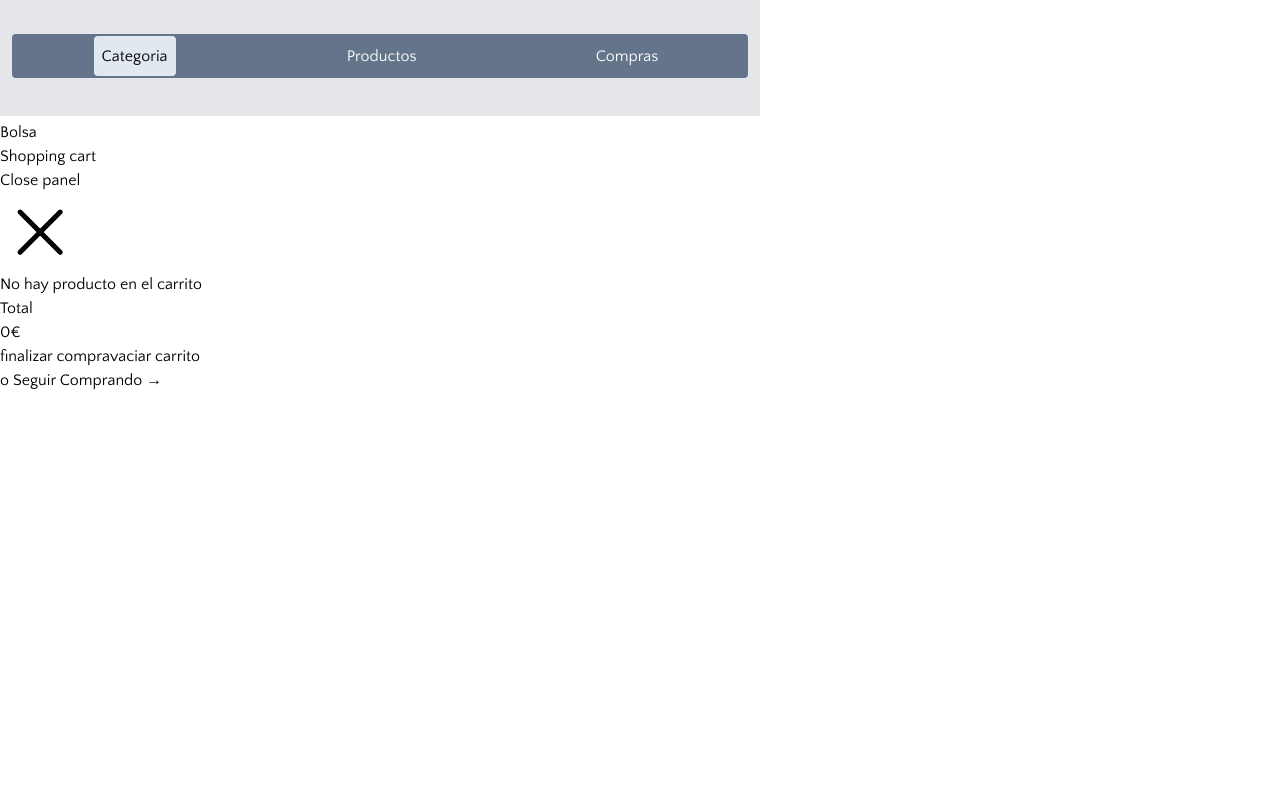
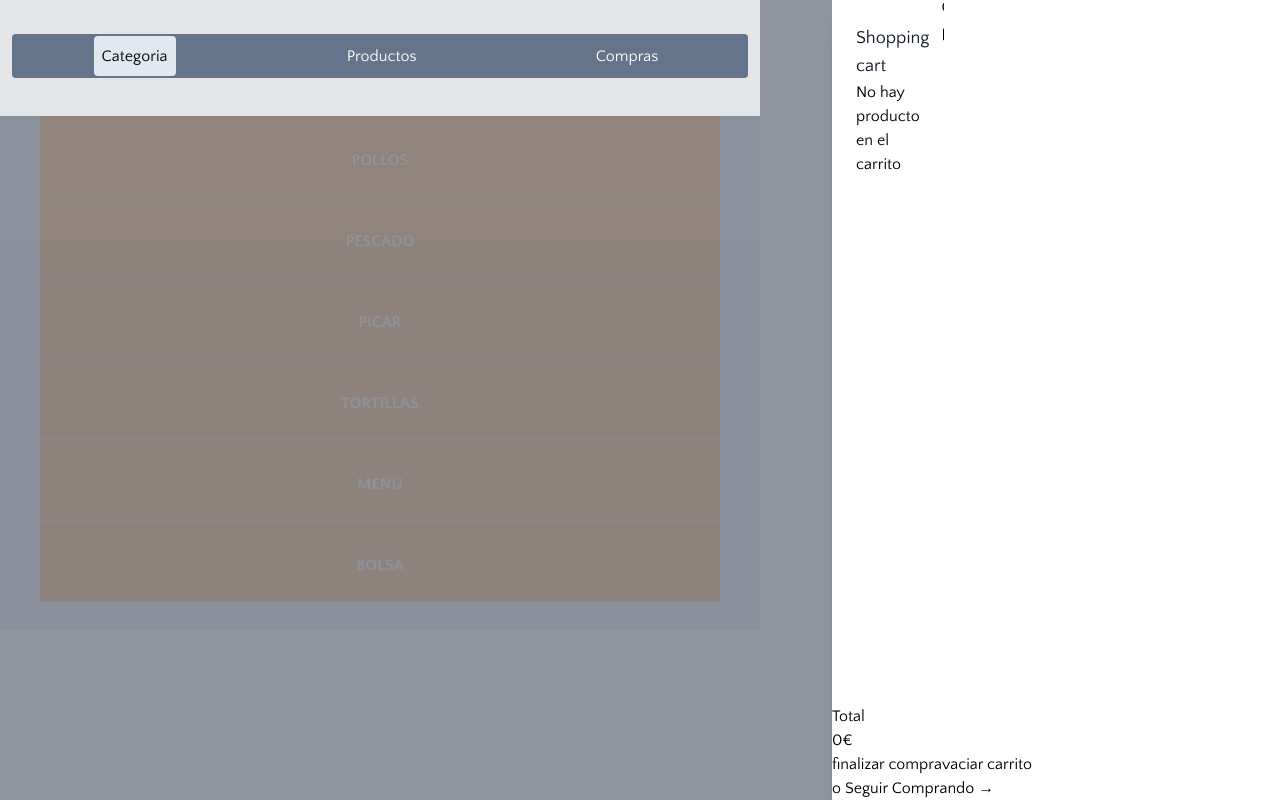
Before and after one commit to Zequy40/app-Factura, a Next.js app: page /category in a window 1280 px wide. Both pictures are taken after a click on the button "Compras". Built offline with nearby package versions, Linux system fonts and the light colour scheme.

Commit message:
fix bug css

```diff
--- a/app/category/page.jsx
+++ b/app/category/page.jsx
@@ -1,5 +1,6 @@
 import { products } from '@/app/mocks/product.json';
 import Link from 'next/link';
+import Cat from './../styles/CategoryId.module.css'
 
 export default function Category() {
     // Crear un conjunto de categorías únicas utilizando el método Set
@@ -11,11 +12,11 @@ export default function Category() {
 
     return (
         <>
-            <div className="max-w-[760px] w-full bg-gray-200 py-7">
-                <div className="flex flex-col m-2 bg-orange-300" >
+            <div className={Cat.header}>
+                <div className={Cat.div} >
                     {categoriesArray.map(category => (
-                        <div key={category} >
-                            <Link href={`/category/${category}`} className="p-10 flex items-center justify-center text-white border-b border-gray-300 text-center font-semibold uppercase" >{category}</Link>
+                        <div className={Cat.contain} key={category} >
+                            <Link href={`/category/${category}`} className={Cat.a} >{category}</Link>
                         </div>
                     ))}
                 </div>
--- a/app/components/carts.jsx
+++ b/app/components/carts.jsx
@@ -6,6 +6,7 @@ import Link from 'next/link'
 import { useSelector, useDispatch } from 'react-redux';
 import { returnProduct, saveProduct, toggleCart } from '@/store/slice';
 import { useRouter } from 'next/navigation'
+import Cart from './../styles/Cart.module.css'
 
 
 export default function Example() {
@@ -50,12 +51,12 @@ export default function Example() {
                     leaveFrom="opacity-100"
                     leaveTo="opacity-0"
                 >
-                    <div className="fixed inset-0 bg-gray-500 bg-opacity-75 transition-opacity" />
+                    <div className={Cart.dialog} />
                 </Transition.Child>
 
-                <div className="fixed inset-0 overflow-hidden">
-                    <div className="absolute inset-0 overflow-hidden">
-                        <div className="pointer-events-none fixed inset-y-0 right-0 flex max-w-full pl-10">
+                <div className={Cart.div}>
+                    <div className={Cart.contain}>
+                        <div className={Cart.container}>
                             <Transition.Child
                                 as={Fragment}
                                 enter="transform transition ease-in-out duration-500 sm:duration-700"
@@ -65,12 +66,12 @@ export default function Example() {
                                 leaveFrom="translate-x-0"
                                 leaveTo="translate-x-full"
                             >
-                                <Dialog.Panel className="pointer-events-auto w-screen max-w-md">
-                                    <div className="flex h-full flex-col overflow-y-scroll bg-white shadow-xl">
-                                        <div className="flex-1 overflow-y-auto px-4 py-6 sm:px-6">
-                                            <div className="flex items-start justify-between">
-                                                <Dialog.Title className="text-lg font-medium text-gray-900">Shopping cart</Dialog.Title>
-                                                <div className="ml-3 flex h-7 items-center">
+                                <Dialog.Panel className={Cart.panel}>
+                                    <div className={Cart.panelDiv}>
+                                        <div className={Cart.div2}>
+                                            <div className={Cart.div3}>
+                                                <Dialog.Title className={Cart.title}>Shopping cart</Dialog.Title>
+                                                <div className={Cart.divTitle}>
                                                     <button
                                                         type="button"
                                                         className="relative -m-2 p-2 text-gray-400 hover:text-gray-500"
--- /dev/null
+++ b/app/styles/Cart.module.css
@@ -0,0 +1,135 @@
+.dialog{
+    position: fixed;
+    inset: 0px;
+    --tw-bg-opacity: 1;
+    background-color: rgb(107 114 128 / var(--tw-bg-opacity));
+    --tw-bg-opacity: 0.75;
+    transition-property: opacity;
+    transition-timing-function: cubic-bezier(0.4, 0, 0.2, 1);
+    transition-duration: 150ms;
+
+}
+
+.div{
+    position: fixed;
+    inset: 0px;
+    overflow: hidden;
+
+}
+.contain{
+    position: absolute;
+    inset: 0px;
+    overflow: hidden;
+
+}
+.container{
+    pointer-events: none;
+    position: fixed;
+    top: 0px;
+    bottom: 0px;
+    right: 0px;
+    display: flex;
+    max-width: 100%;
+    padding-left: 2.5rem/* 40px */;
+
+}
+
+.panel{
+    pointer-events: auto;
+    width: 100vw;
+    max-width: 28rem/* 448px */;
+}
+.panelDiv{
+   display: flex;
+   height: 100%;
+   flex-direction: column;
+   overflow-y: scroll;
+background: white;
+--tw-shadow: 0 20px 25px -5px rgb(0 0 0 / 0.1), 0 8px 10px -6px rgb(0 0 0 / 0.1);
+--tw-shadow-colored: 0 20px 25px -5px var(--tw-shadow-color), 0 8px 10px -6px var(--tw-shadow-color);
+box-shadow: var(--tw-ring-offset-shadow, 0 0 #0000), var(--tw-ring-shadow, 0 0 #0000), var(--tw-shadow);
+}
+
+
+.div2{
+    flex: 1 1 0%;
+    overflow-y: auto;
+    padding-left: 1rem/* 16px */;
+    padding-right: 1rem/* 16px */;
+    width: 25%;
+    padding-left: 0.5rem/* 8px */;
+    padding-right: 0.5rem/* 8px */;
+    padding-top: 1.5rem/* 24px */;
+    padding-bottom: 1.5rem/* 24px */;
+
+}
+.div3{
+    display: flex;
+    align-items: flex-start;
+    justify-content: space-between;
+}
+
+.title{
+    font-size: 1.125rem/* 18px */;
+    line-height: 1.75rem/* 28px */;
+    font-weight: 500;
+    --tw-text-opacity: 1;
+    color: rgb(17 24 39 / var(--tw-text-opacity));
+
+}
+
+.divTitle{
+    display: flex;
+    align-items: center;
+    margin-left: 0.75rem/* 12px */;
+    height: 1.75rem/* 28px */;
+}
+
+.p{
+    color: rgb(255 255 255 / var(--tw-text-opacity));
+    font-size: 0.875rem/* 14px */;
+    line-height: 1.25rem/* 20px */;
+}
+
+.tortillaCat{
+    --tw-bg-opacity: 1;
+    background-color: rgb(59 130 246 / var(--tw-bg-opacity));
+    color: white;
+}
+
+.menuCat{
+    --tw-bg-opacity: 1;
+    background-color: rgb(249 115 22 / var(--tw-bg-opacity));
+    color: white;
+}
+
+.picarCat{
+    --tw-bg-opacity: 1;
+    background-color: rgb(245 158 11 / var(--tw-bg-opacity));
+    color: white;
+}
+
+.polloCat{
+    --tw-bg-opacity: 1;
+    background-color: rgb(161 98 7 / var(--tw-bg-opacity));
+    color: white;
+}
+
+.pescadoCat{
+    --tw-bg-opacity: 1;
+    background-color: rgb(49 46 129 / var(--tw-bg-opacity));
+    color: white;
+}
+
+.bolsaCat{
+    --tw-bg-opacity: 1;
+    background-color: rgb(255 255 255 / var(--tw-bg-opacity));
+    color: black;
+}
+
+@media (min-width: 640px) {
+    .div2 {
+        padding-left: 1.5rem/* 24px */;
+        padding-right: 1.5rem/* 24px */;
+    }
+}
--- /dev/null
+++ b/app/styles/Category.module.css
@@ -0,0 +1,109 @@
+.header{
+    max-width: 760px;
+    background: rgba(229, 231, 235, 0.898);
+    margin-top: 6.5rem;
+    z-index: 1;
+
+}
+
+.div{
+    display: flex;
+    flex-direction: column;
+}
+
+.btn{
+    width: 100%;
+    display: flex;
+    --tw-bg-opacity: 1;
+    background-color: rgb(148 163 184 / var(--tw-bg-opacity));
+    cursor: pointer;
+    border-bottom-width: 1px;
+    --tw-border-opacity: 1;
+    border-color: rgb(0 0 0 / var(--tw-border-opacity));
+}
+.btn:active{
+    --tw-scale-x: .9;
+    --tw-scale-y: .9;
+    transform: translate(var(--tw-translate-x), var(--tw-translate-y)) rotate(var(--tw-rotate)) skewX(var(--tw-skew-x)) skewY(var(--tw-skew-y)) scaleX(var(--tw-scale-x)) scaleY(var(--tw-scale-y));
+}
+
+
+.blockBg{
+    display: flex;
+    align-items: center;
+    justify-content: start;
+    width: 25%;
+    padding-left: 0.5rem/* 8px */;
+    padding-right: 0.5rem/* 8px */;
+    padding-top: 1.25rem/* 20px */;
+    padding-bottom: 1.25rem/* 20px */;
+
+}
+.tag{
+    padding: 0.5rem;
+    font-weight: 600;
+    text-align: center;
+    text-transform: uppercase;
+    border-radius: 0.5rem;
+}
+
+.subTag{
+    width: 75%;
+    display: flex;
+    align-items: center;
+    justify-content: space-between;
+    padding-left: 0.5rem/* 8px */;
+    padding-right: 0.5rem/* 8px */;
+    padding-top: 1.25rem/* 20px */;
+    padding-bottom: 1.25rem/* 20px */;
+
+}
+
+.h5{
+    font-weight: 700;
+    color: rgb(255 255 255 / var(--tw-text-opacity));
+    font-size: 1rem; /* 16px */
+line-height: 1.5rem;
+}
+
+.p{
+    color: rgb(255 255 255 / var(--tw-text-opacity));
+    font-size: 0.875rem/* 14px */;
+    line-height: 1.25rem/* 20px */;
+}
+
+.tortillaCat{
+    --tw-bg-opacity: 1;
+    background-color: rgb(59 130 246 / var(--tw-bg-opacity));
+    color: white;
+}
+
+.menuCat{
+    --tw-bg-opacity: 1;
+    background-color: rgb(249 115 22 / var(--tw-bg-opacity));
+    color: white;
+}
+
+.picarCat{
+    --tw-bg-opacity: 1;
+    background-color: rgb(245 158 11 / var(--tw-bg-opacity));
+    color: white;
+}
+
+.polloCat{
+    --tw-bg-opacity: 1;
+    background-color: rgb(161 98 7 / var(--tw-bg-opacity));
+    color: white;
+}
+
+.pescadoCat{
+    --tw-bg-opacity: 1;
+    background-color: rgb(49 46 129 / var(--tw-bg-opacity));
+    color: white;
+}
+
+.bolsaCat{
+    --tw-bg-opacity: 1;
+    background-color: rgb(255 255 255 / var(--tw-bg-opacity));
+    color: black;
+}
--- /dev/null
+++ b/app/styles/CategoryId.module.css
@@ -0,0 +1,41 @@
+.header{
+    max-width: 760px;
+    background: rgba(229, 231, 235, 0.898);
+    padding-top: 1.75rem/* 28px */;
+    padding-bottom: 1.75rem/* 28px */;
+
+}
+
+.div{
+    display: flex;
+    flex-direction: column;
+
+    margin: 5.5rem 2.5rem 0/* 8px */;
+    --tw-bg-opacity: 1;
+    background-color: rgb(253 186 116 / var(--tw-bg-opacity));
+
+
+}
+.contain{
+    margin-top: 2rem;
+    border-bottom-width: 1px;
+    --tw-border-opacity: 1;
+    border-color: rgb(209 213 219 / var(--tw-border-opacity));
+    display: flex;
+    justify-content: center;
+    align-items: center;
+
+}
+
+.a{
+    display: flex;
+    justify-content: center;
+    align-items: center;
+    padding: 0 0 1.5rem/* 40px */;
+    color: whitesmoke;
+    text-align: center;
+    font-weight: 600;
+    text-transform: uppercase;
+    height: 100%;
+
+}
```
Also changed, not shown: app/category/[category]/page.jsx (+15 -14 lines).
